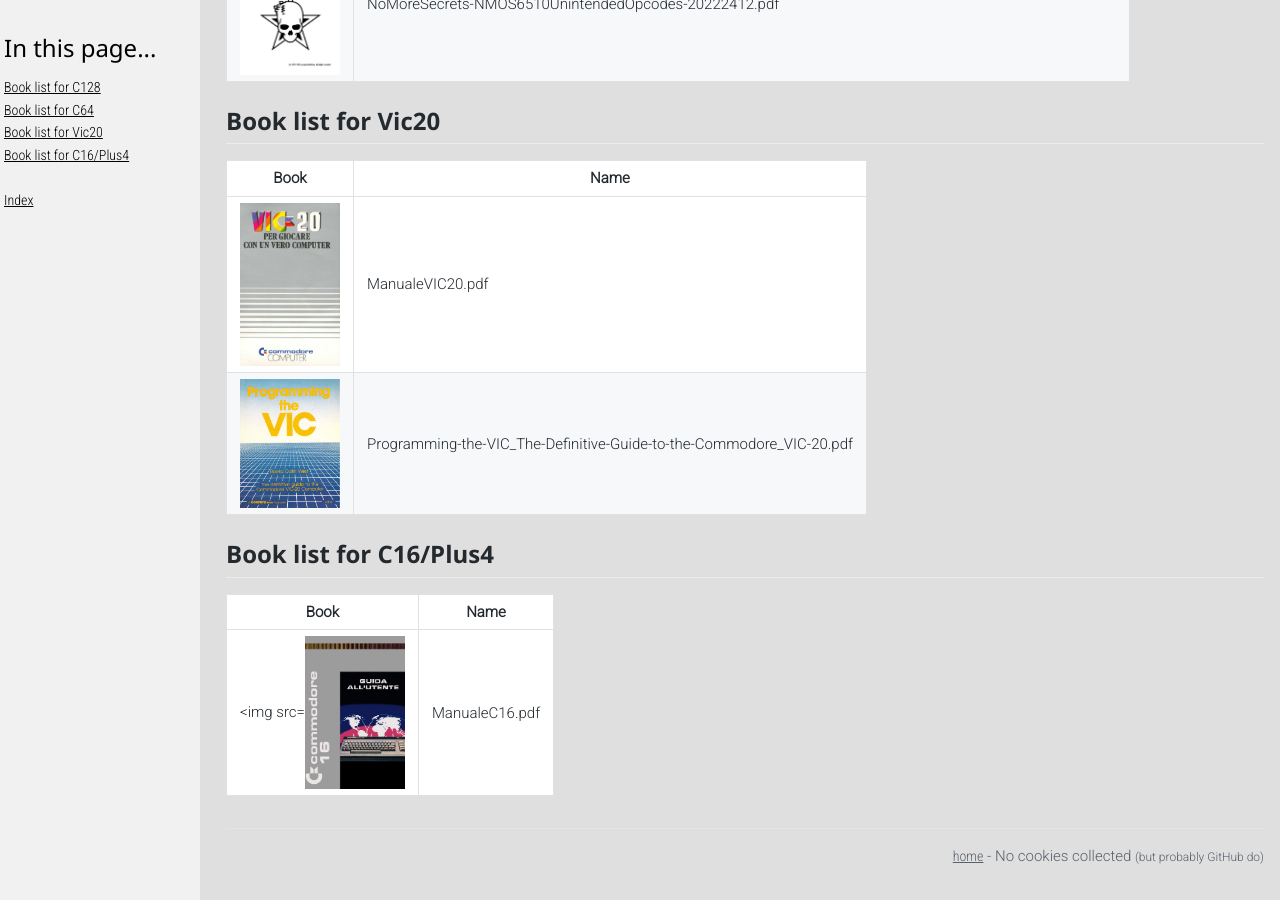
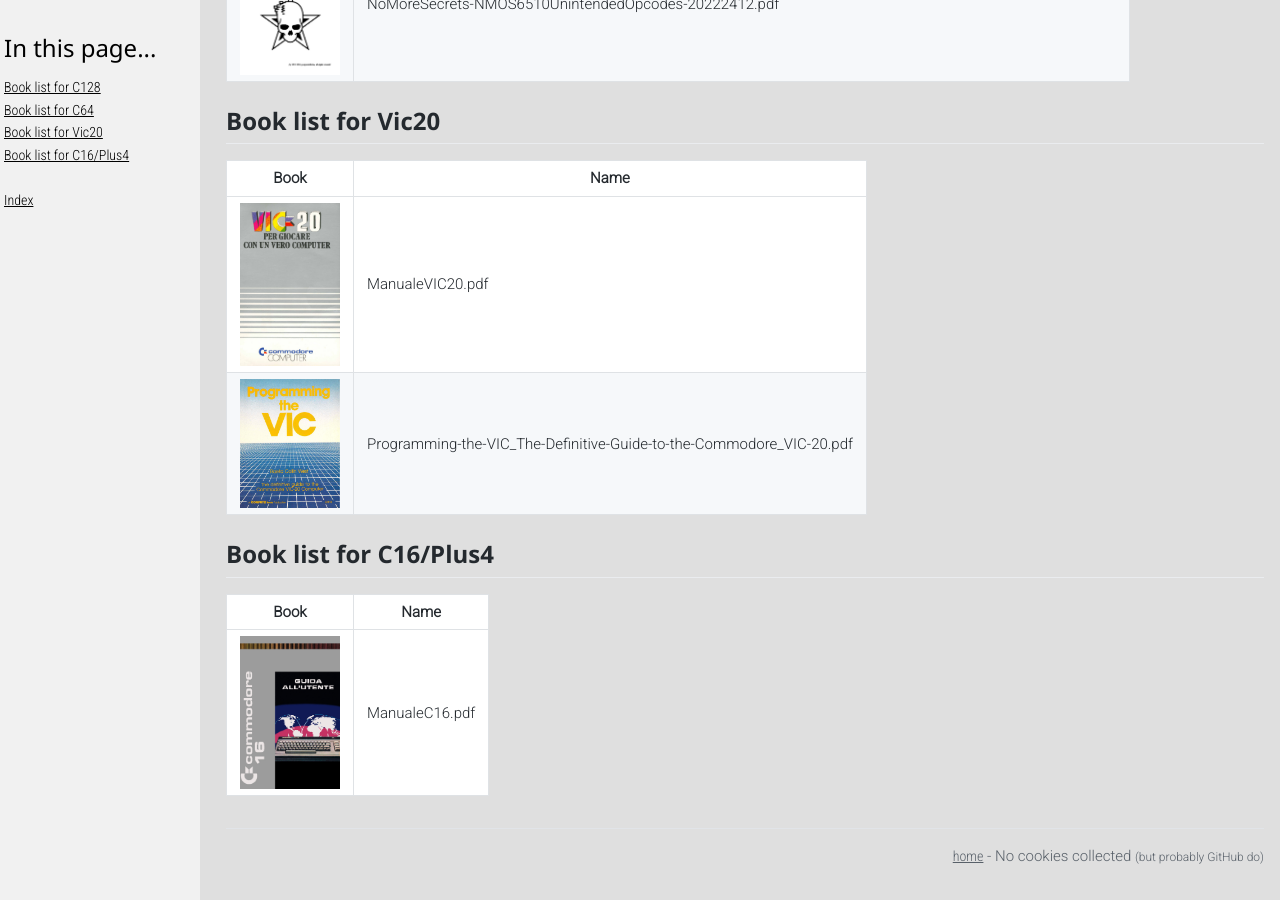
Before and after one commit to c128lib/Reference, a Jekyll site: the page built from Books.md, in a window 1280 px wide and 900 px high, scrolled down 6913 px. Built offline with Jekyll 4.4.1, drawn with Linux system fonts in a browser that asks for light colours; comment, search, counter and statistics services are not loaded.

Commit message:
Fix images

```diff
--- a/Books.md
+++ b/Books.md
@@ -33,5 +33,5 @@
 
 |Book|Name|
 |-|-|
-{% for singlefile in site.static_files %}{% if singlefile.path contains '/assets/images/books/c16' %}|<img src=<img src="{{ singlefile.path | remove_first: "/" }}" width="100">|{{ singlefile.basename }}|
+{% for singlefile in site.static_files %}{% if singlefile.path contains '/assets/images/books/c16' %}|<img src="{{ singlefile.path | remove_first: "/" }}" width="100">|{{ singlefile.basename }}|
 {% endif %}{% endfor %}
```
